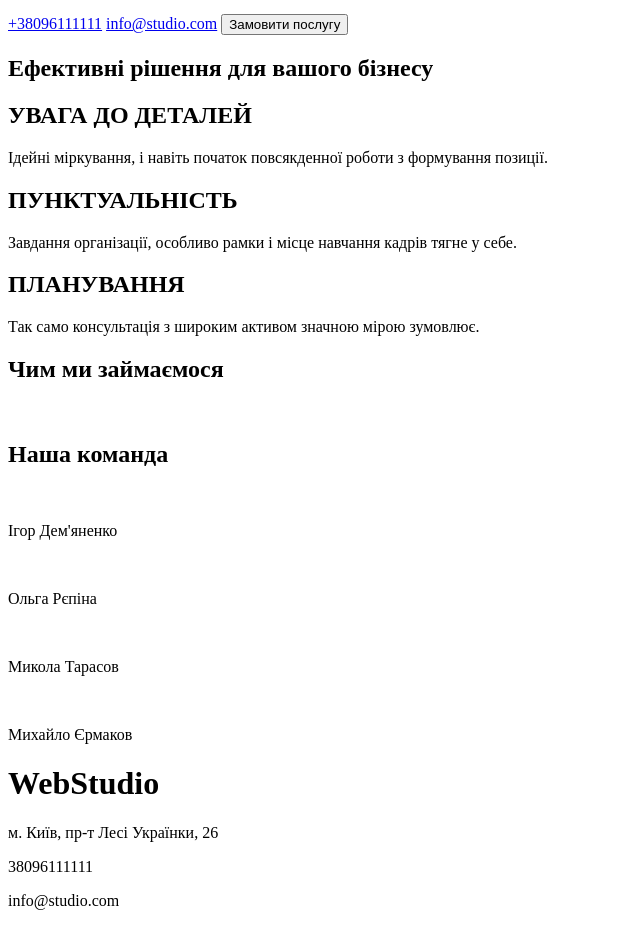
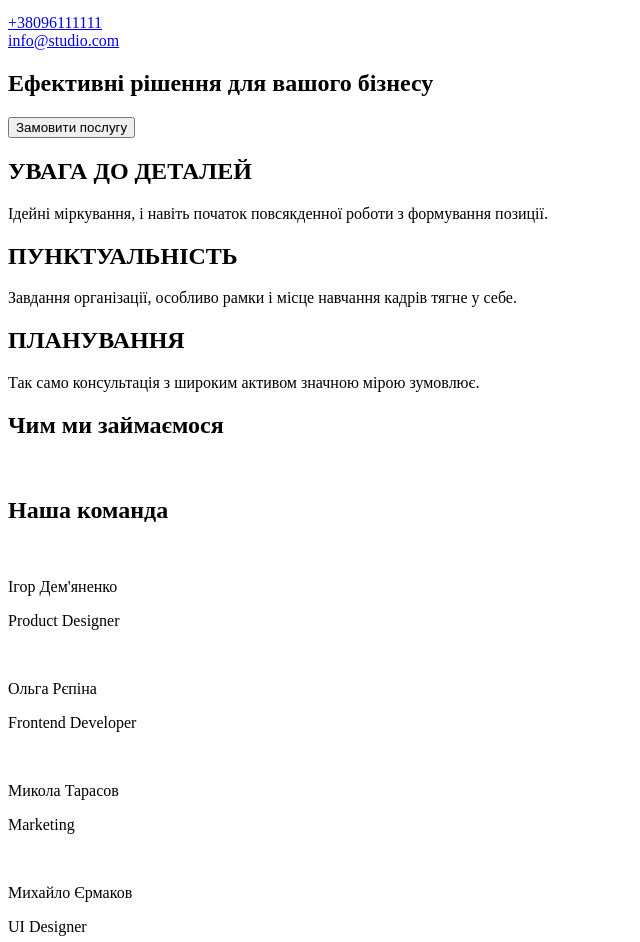
Before and after one commit to Desiatnichenko/goit-markup-hw-01, a plain HTML site: page index.html in a window 1280 px wide. Shown: the part 90-1032 px from the top of the page, without its empty margins (0-640 px from the left). Drawn offline with Linux system fonts and the light colour scheme.

Commit message:
Add files via upload

```diff
--- a/index.html
+++ b/index.html
@@ -15,14 +15,18 @@
                     <li><a href="">Контакти</a></li>
                 </ul>
             </nav>
+            <section>
             <a href="tel:+38096111111">+38096111111</a>
+            </section>
+            <section>
             <a href="mailto:info@defstudio.cpm">info@studio.com</a>
-            <button type="buttom">Замовити послугу</button>
+            </section>
             </nav>
         </header>
     <main>
         <section>
             <h1>Ефективні рішення для вашого бізнесу</h1>
+            <button type="buttom">Замовити послугу</button>
         </section>
     </main>
     <section>
@@ -44,17 +48,23 @@
         <img src="./img-2.svg" alt="" width="370" />
         <img src="./img-3.svg" alt="" width="370" />
     </section>
+    <main>
         <section>
             <h1>Наша команда</h1>
             <img src="./img_igor.svg" alt="" width="270" />
             <p>Ігор Дем'яненко</p>
+            <p>Product Designer</p>
             <img src="./img_olga-2.svg" alt="" width="270" />
             <p>Ольга Рєпіна</p>
+            <p>Frontend Developer</p>
             <img src="./img_michajlop.svg" alt="" width="270" />
             <p>Микола Тарасов</p>
+            <p>Marketing</p>
             <img src="./img_michajlo2.svg" alt="" width="270" />
             <p>Михайло Єрмаков</p>
+            <p>UI Designer</p>
         </section>
+    </main>
     <main>
         <h1>WebStudio</h1>
         <p>м. Київ, пр-т Лесі Українки, 26</p>
```
Lines whose indentation alone changed are shown as unchanged.
